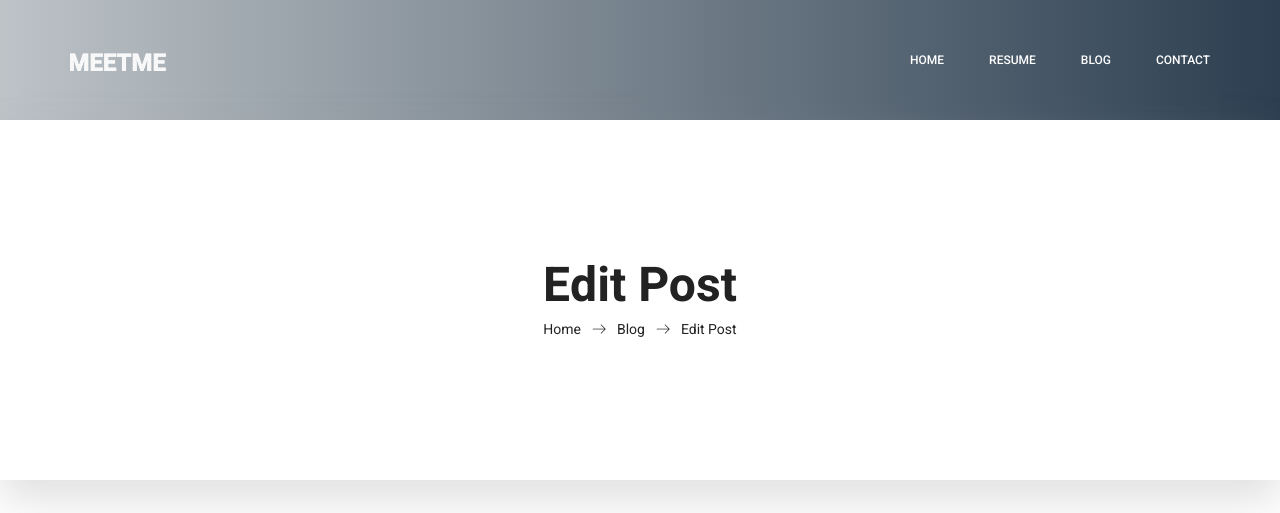
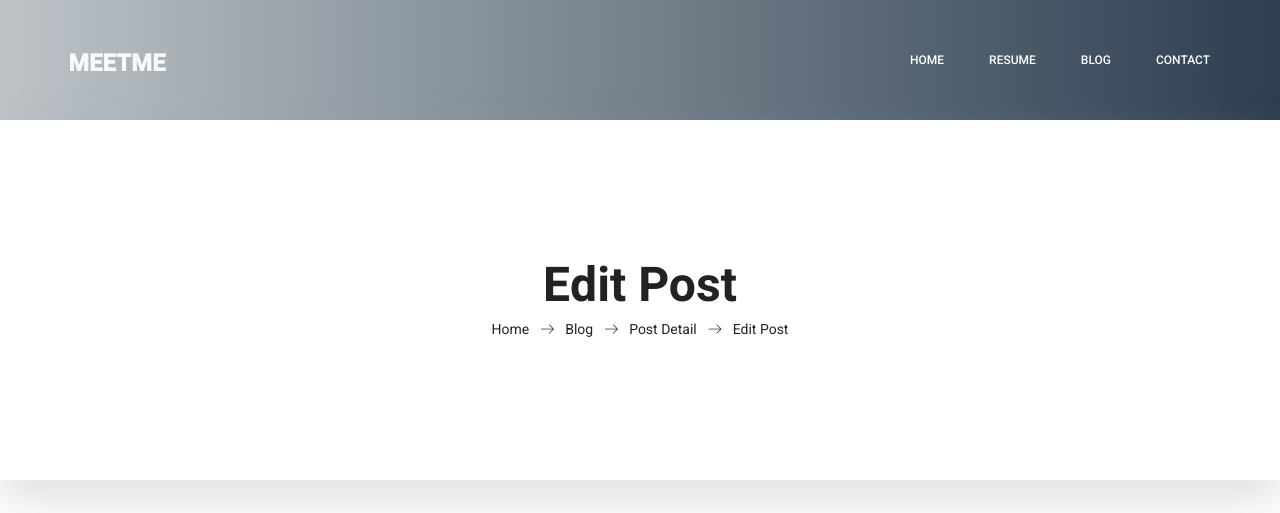
Before and after one commit to dtemir/web-development, a Django app: template personal_site/blog/templates/blog/edit_post.html in a window 1280 px wide. Shown: the top 513 px of the page. Run offline with Django 3.2, Linux system fonts and the light colour scheme; the template is opened without the code that fills it, so the values that code supplies are empty; some libraries are stand-ins or nearby versions.

Commit message:
Added one more page link to edit_post, changed button in post_detail

```diff
--- a/personal_site/blog/templates/blog/edit_post.html
+++ b/personal_site/blog/templates/blog/edit_post.html
@@ -3,7 +3,10 @@
 {% load static %}
 {% block title %} Edit Blog Post {% endblock %}
 {% block page %} Edit Post {% endblock %}
-{% block link %} <a href="{% url 'blog:edit_post' post.slug %}">Edit Post</a> {% endblock %}
+{% block link %}
+<a href="{% url 'blog:post_detail' post.slug %}">Post Detail</a>
+<a href="{% url 'blog:edit_post' post.slug %}">Edit Post</a>
+{% endblock %}
 {% block content %}
     <body>
         <div class="container align-items-center">
--- a/personal_site/blog/templates/blog/post_detail.html
+++ b/personal_site/blog/templates/blog/post_detail.html
@@ -79,7 +79,7 @@
             <form method="post" style="margin-top: 1.3em;">
               {{ comment_form | crispy}}
               {% csrf_token %}
-              <button type="submit" class="btn btn-dark main_btn">Submit</button>
+              <button type="submit" class="main_btn">Submit</button>
             </form>
             {% endif %}
           </div>
```
